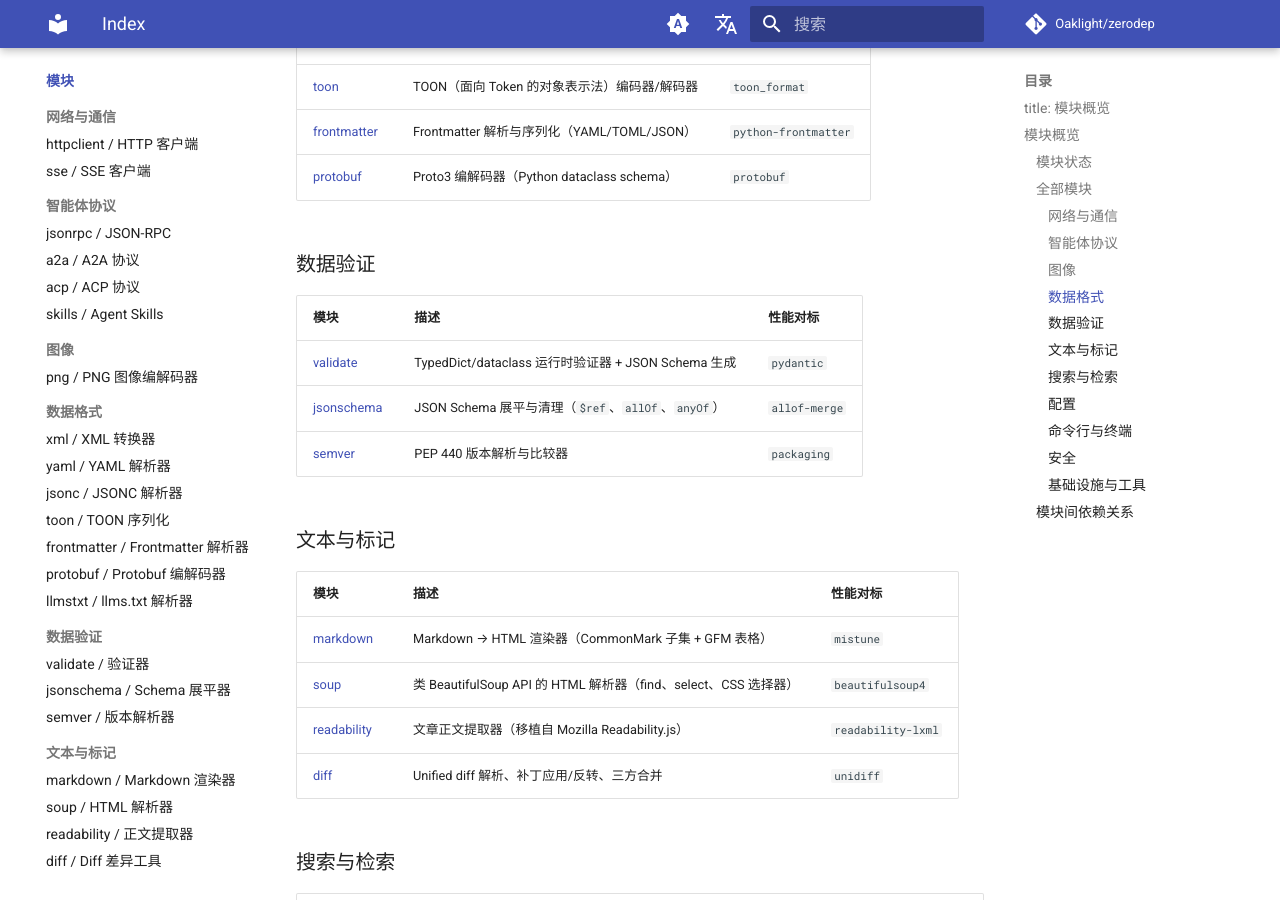
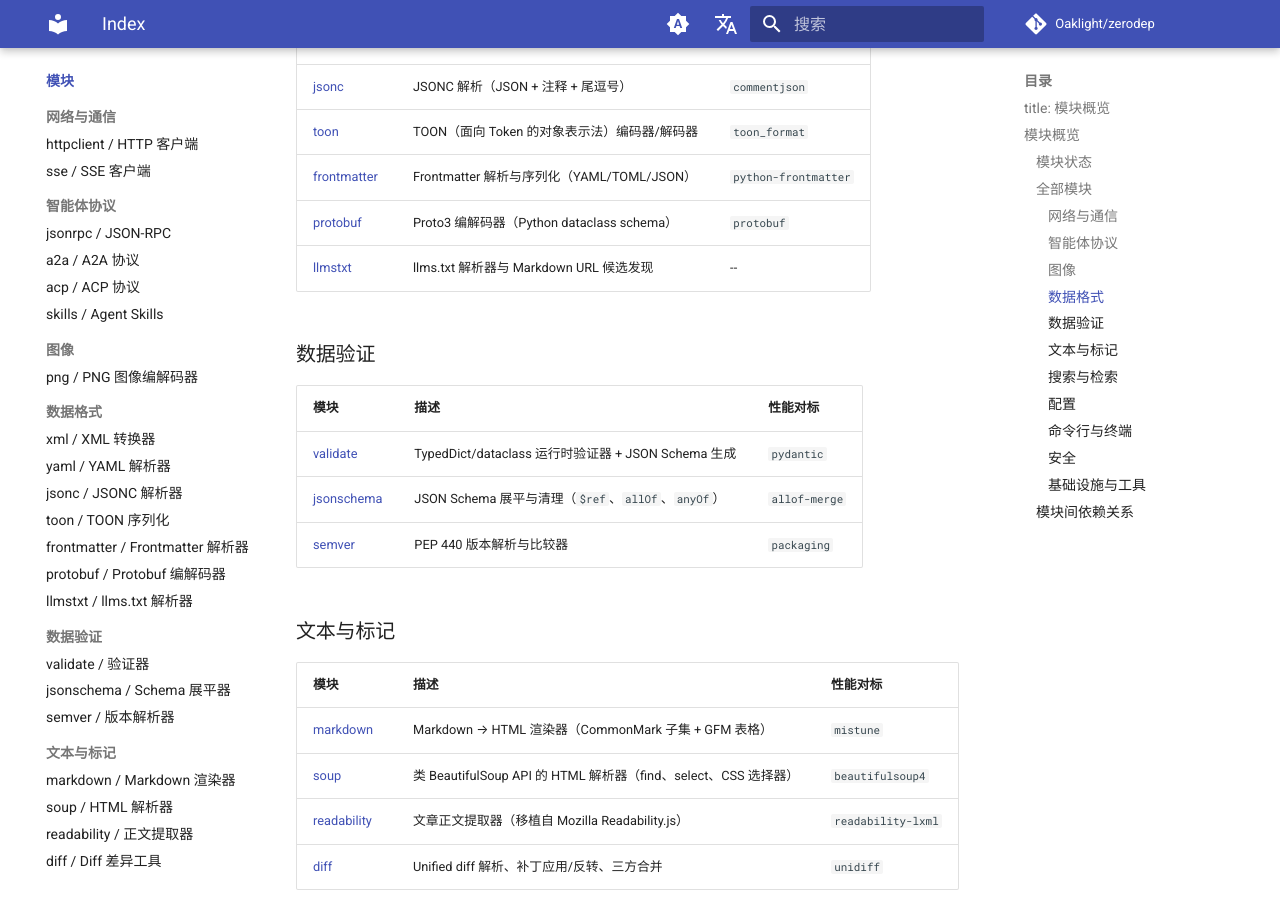
Before and after one commit to Oaklight/zerodep, an MkDocs documentation site: the page built from docs/modules/index.md, in a window 1280 px wide and 900 px high, scrolled down 3225 px. Built offline with MkDocs 1.6.1 and Material for MkDocs 9.7.7, drawn with Linux system fonts in a browser that asks for light colours; comment, search, counter and statistics services are not loaded; some of the changed text lies outside the part shown.

Commit message:
feat: add llmstxt to module index

```diff
--- a/docs/modules/index.md
+++ b/docs/modules/index.md
@@ -27,6 +27,7 @@
 | [jsonc](jsonc.md) | 0.3.0 | 2026-04-11 |
 | [jsonrpc](jsonrpc.md) | 0.3.0 | 2026-04-11 |
 | [jsonschema](jsonschema.md) | 0.1.0 | 2026-04-25 |
+| [llmstxt](llmstxt.md) | 0.1.0 | 2026-04-27 |
 | [markdown](markdown.md) | 0.4.0 | 2026-04-26 |
 | [persistdict](persistdict.md) | 0.4.1 | 2026-04-20 |
 | [png](png.md) | 0.1.0 | 2026-04-27 |
@@ -84,6 +85,7 @@
 | [toon](toon.md) | TOON（面向 Token 的对象表示法）编码器/解码器 | `toon_format` |
 | [frontmatter](frontmatter.md) | Frontmatter 解析与序列化（YAML/TOML/JSON） | `python-frontmatter` |
 | [protobuf](protobuf.md) | Proto3 编解码器（Python dataclass schema） | `protobuf` |
+| [llmstxt](llmstxt.md) | llms.txt 解析器与 Markdown URL 候选发现 | -- |
 
 ### 数据验证
 
```
